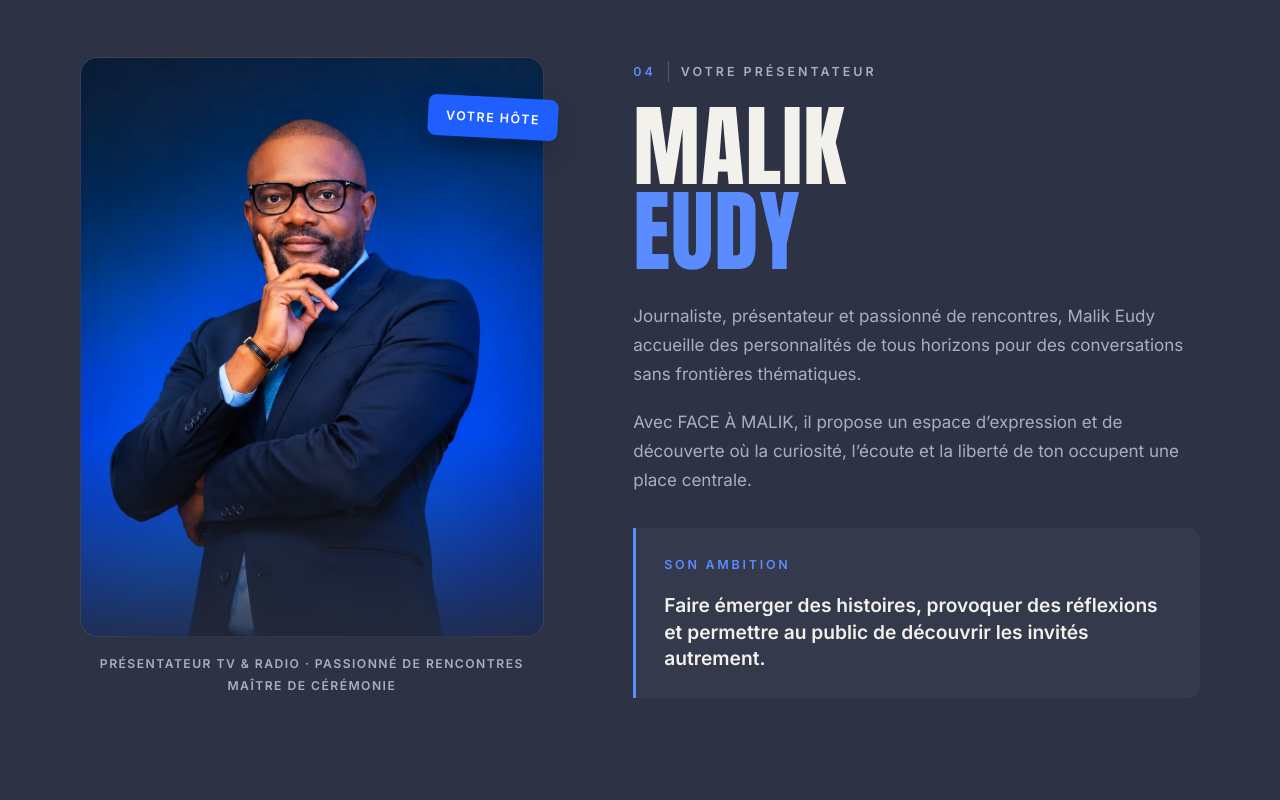
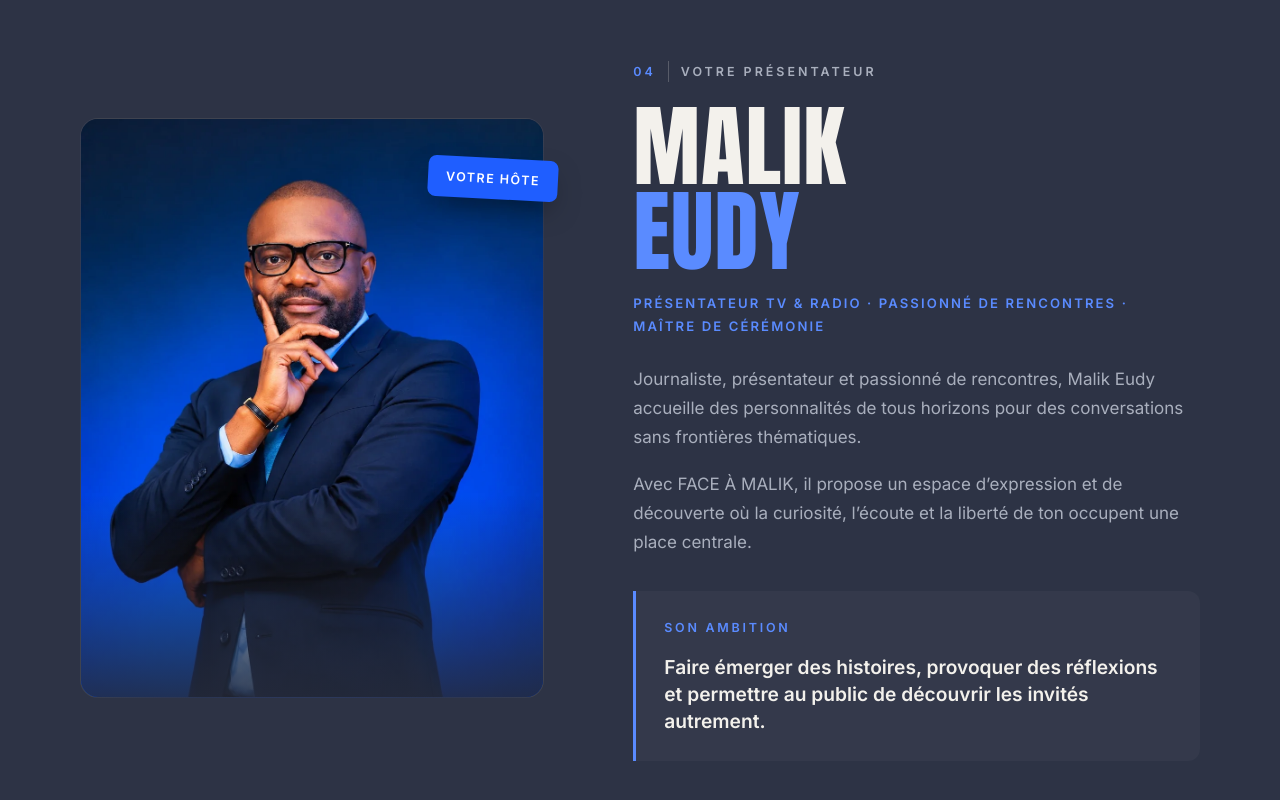
Before and after one commit to ibrahimaGueye-ehou/Face-Malik, a plain HTML site: page index.html in a window 1280 px wide. Shown: the part 4679-5479 px from the top of the page. Drawn offline with Linux system fonts and the light colour scheme; animation ran at ten frames a second.

Commit message:
Place les rôles du présentateur sous son nom au lieu de sous la photo
Co-Authored-By: Claude Opus 5.5 <noreply@anthropic.com>
Claude-Session: https://claude.ai/code/session_01HnUwE6GxcKZdL7UGhuHwVx

```diff
--- a/index.html
+++ b/index.html
@@ -260,12 +260,12 @@
             <img src="assets/img/malik-eudy-portrait.webp" alt="Malik Eudy, présentateur de FACE À MALIK, en costume bleu marine, la main au menton, sur fond bleu" width="1024" height="1536" loading="lazy">
           </div>
           <span class="host-frame-label" aria-hidden="true">Votre hôte</span>
-          <p class="host-caption">Présentateur TV &amp; Radio · Passionné de rencontres<br>Maître de cérémonie</p>
         </div>
 
         <div class="host-copy">
           <p class="kicker reveal"><span>04</span> Votre présentateur</p>
           <h2 id="host-title" class="host-name reveal">Malik<br><em>Eudy</em></h2>
+          <p class="host-role reveal"><span>Présentateur TV &amp; Radio</span> · <span>Passionné de rencontres</span> · <span>Maître de cérémonie</span></p>
           <p class="reveal">
             Journaliste, présentateur et passionné de rencontres, Malik Eudy accueille des personnalités de tous
             horizons pour des conversations sans frontières thématiques.
--- a/styles.css
+++ b/styles.css
@@ -544,17 +544,17 @@ h1, h2, h3 { margin: 0; }
   transform: rotate(3deg);
   box-shadow: 0 12px 30px -10px rgba(0,0,0,.6);
 }
-.host-caption {
-  margin: 16px 0 0; text-align: center; line-height: 1.8;
-  font-size: .76rem; font-weight: 600; letter-spacing: .12em; text-transform: uppercase;
-  color: var(--muted);
-}
 .host-name {
   font-family: var(--font-display); font-weight: 400;
   text-transform: uppercase; font-size: clamp(3rem, 7vw, 5.8rem);
-  line-height: .95; letter-spacing: 0.01em; margin-bottom: 28px;
+  line-height: .95; letter-spacing: 0.01em; margin-bottom: 18px;
 }
-.host-copy > p:not(.kicker) { color: var(--muted); }
+.host-role {
+  font-size: .82rem; font-weight: 600; letter-spacing: .16em; text-transform: uppercase;
+  color: var(--accent-hi); margin-bottom: 28px; line-height: 1.7;
+}
+.host-role span { white-space: nowrap; }
+.host-copy > p:not(.kicker):not(.host-role) { color: var(--muted); }
 .host-ambition {
   margin-top: 34px; padding: 26px 28px;
   border-left: 3px solid var(--accent-hi);
```
